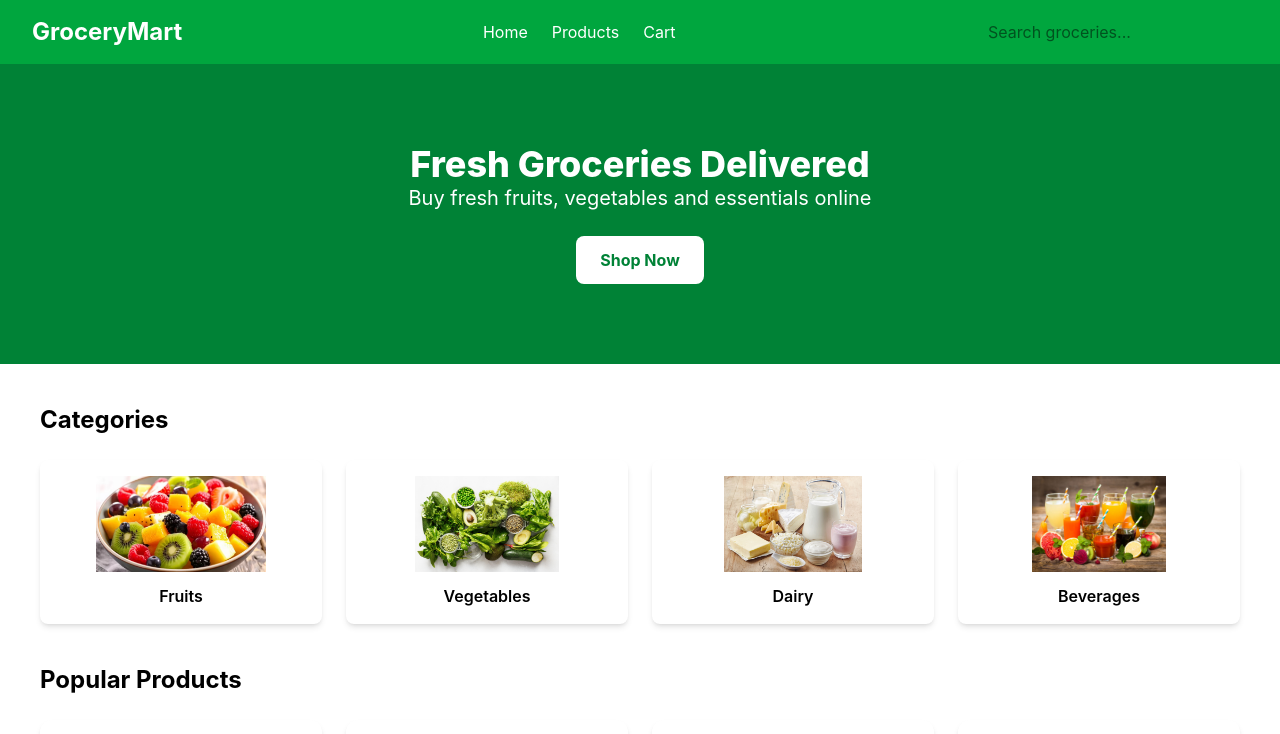
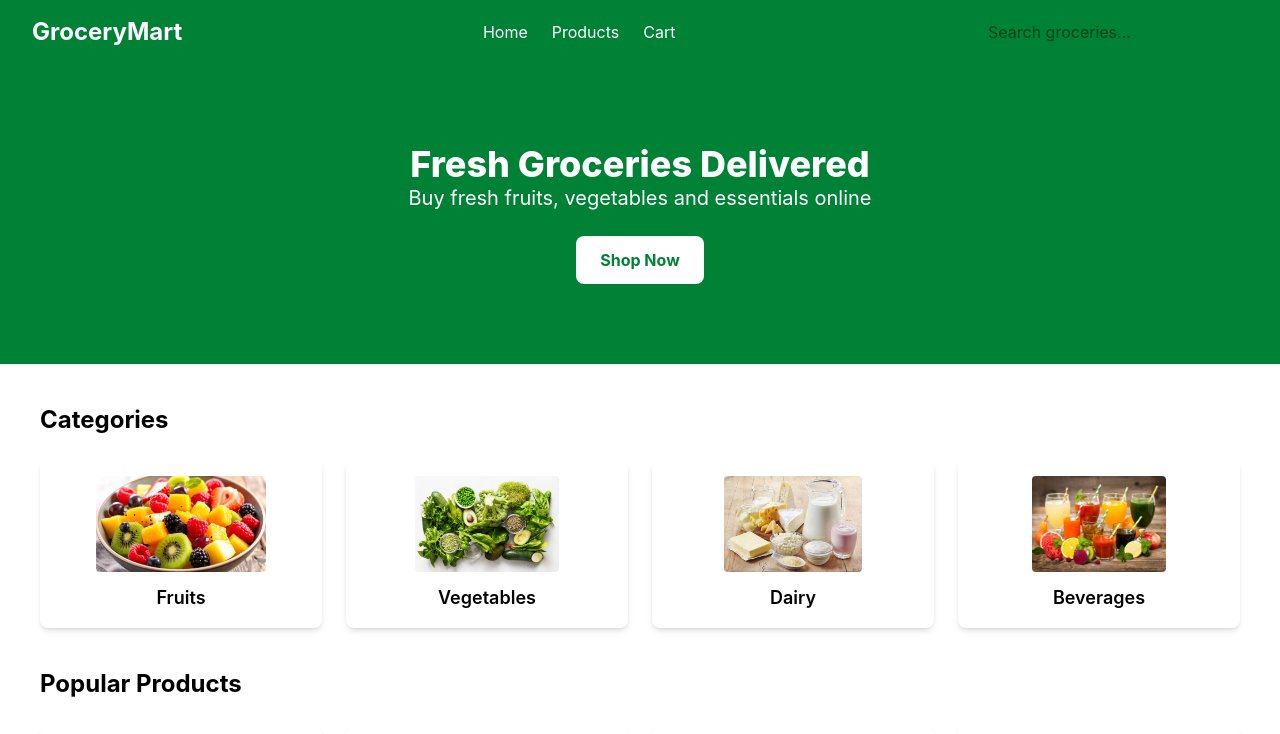
Before and after one commit to Elvis24-tech/GroceryMart, a React (Vite) app: page / in a window 1280 px wide. Shown: the top 734 px of the page. Built offline with nearby package versions, Linux system fonts and the light colour scheme.

Commit message:
changed the styling for the navbar

```diff
--- a/src/components/CategoryCard.jsx
+++ b/src/components/CategoryCard.jsx
@@ -1,13 +1,16 @@
-const CategoryCard = ({ title, image }) => {
+const CategoryCard = ({ title, image, onClick }) => {
     return (
-      <div className="bg-white p-4 rounded-lg shadow-md text-center hover:shadow-xl">
+      <div
+        onClick={() => onClick(title)}
+        className="bg-white p-4 rounded-lg shadow-md text-center hover:shadow-xl cursor-pointer"
+      >
 
         <img
           src={image}
-          className="h-24 mx-auto mb-3"
+          className="h-24 mx-auto mb-3 rounded"
         />
 
-        <h3 className="font-semibold">
+        <h3 className="font-semibold text-lg">
           {title}
         </h3>
 
--- a/src/components/Navbar.jsx
+++ b/src/components/Navbar.jsx
@@ -2,7 +2,7 @@ import { Link } from "react-router-dom";
 
 const Navbar = () => {
   return (
-    <nav className="bg-green-600 text-white px-8 py-4 flex justify-between items-center">
+    <nav className="bg-green-700 text-white px-8 py-4 flex justify-between items-center">
 
       <h1 className="text-2xl font-bold">
         GroceryMart
```
